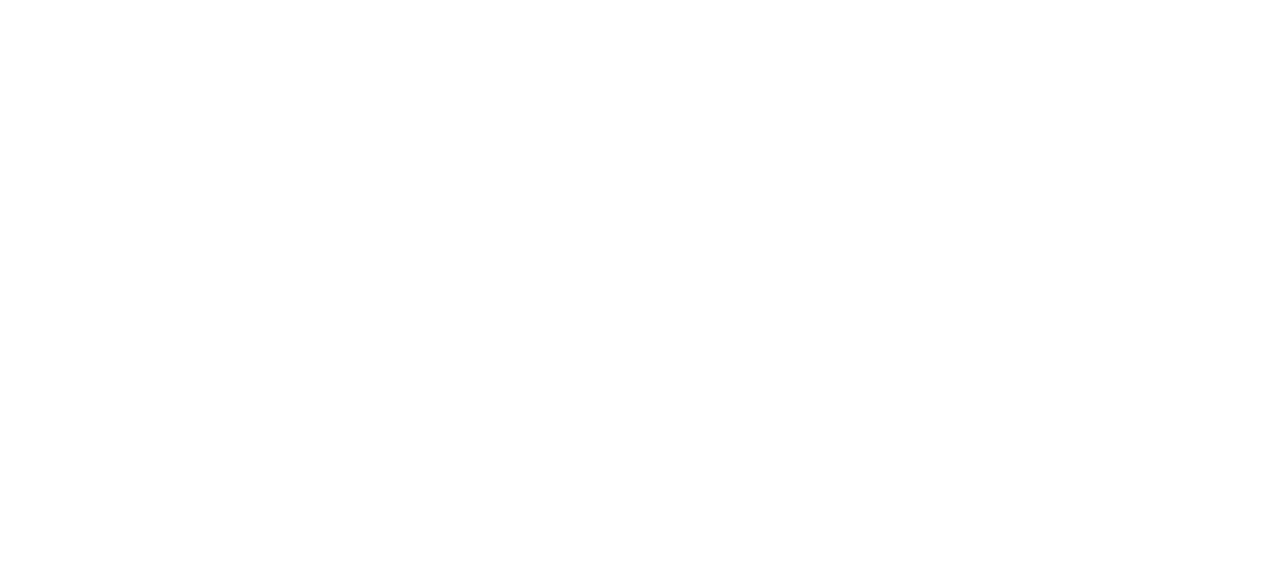
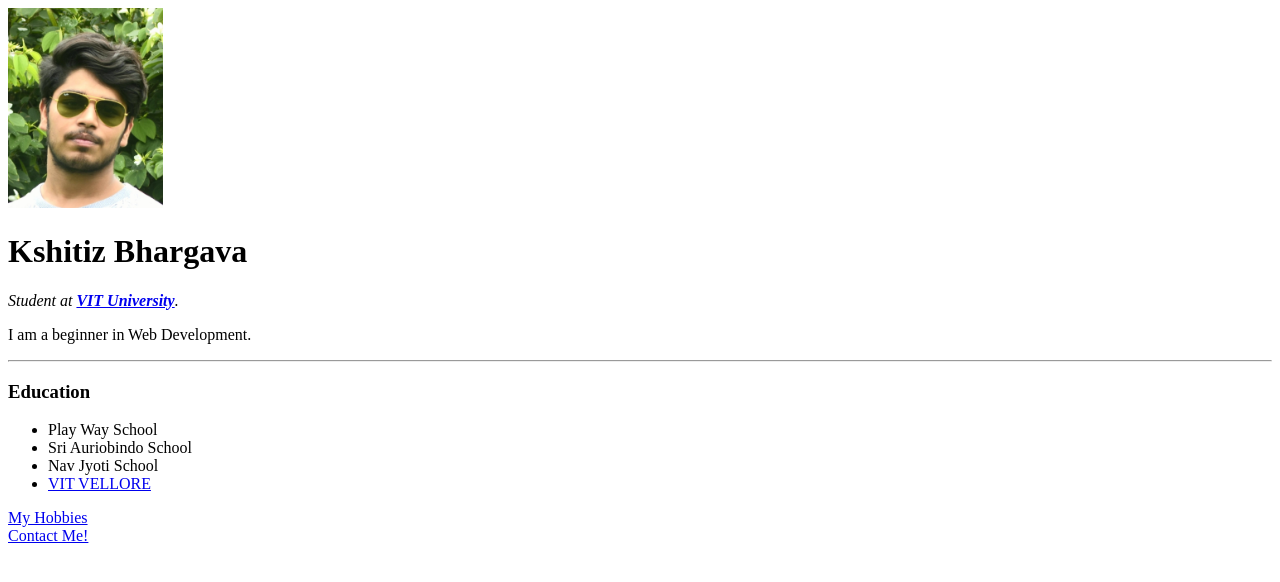
Before and after one commit to Kshitiz-b/Web-Dev, a plain HTML site: page HTML-Personal Site/index.html in a window 1280 px wide. Drawn offline with Linux system fonts and the light colour scheme.

Commit message:
using ATOM

```diff
--- a/HTML-Personal Site/index.html
+++ b/HTML-Personal Site/index.html
@@ -1,10 +1,30 @@
 <!DOCTYPE html>
 <html lang="en" dir="ltr">
-  <head>
-    <meta charset="utf-8">
-    <title></title>
-  </head>
-  <body>
 
-  </body>
+<head>
+  <meta charset="utf-8">
+  <title>Kshitiz's Personal Site</title>
+</head>
+
+<body>
+  <img src="Images\kshitiz1.jpg" alt="kshitiz profile picture" height="200">
+  <h1>Kshitiz Bhargava</h1>
+  <p><em>Student at <strong><a href="https://vtop.vit.ac.in/vtop/open/page">VIT University</a></strong>.</em></p>
+  <p>I am a beginner in Web Development.</p>
+  <hr>
+  <h3>Education</h3>
+  <ul>
+    <li>Play Way School</li>
+    <li>Sri Auriobindo School</li>
+    <li>Nav Jyoti School</li>
+    <li><a href="https://vit.ac.in/#">VIT VELLORE</a></li>
+  </ul>
+  <a href="hobbies.html">My Hobbies</a>
+  <br>
+  <a href="contact.html">Contact Me!</a>
+  <br>
+
+
+</body>
+
 </html>
```
Also changed, not shown: HTML-Personal Site/contact.html (added, +18 -0 lines), HTML-Personal Site/hobbies.html (added, +19 -0 lines), HTML-Personal Site/Images/kshitiz1.jpg (added), 1 other file.
